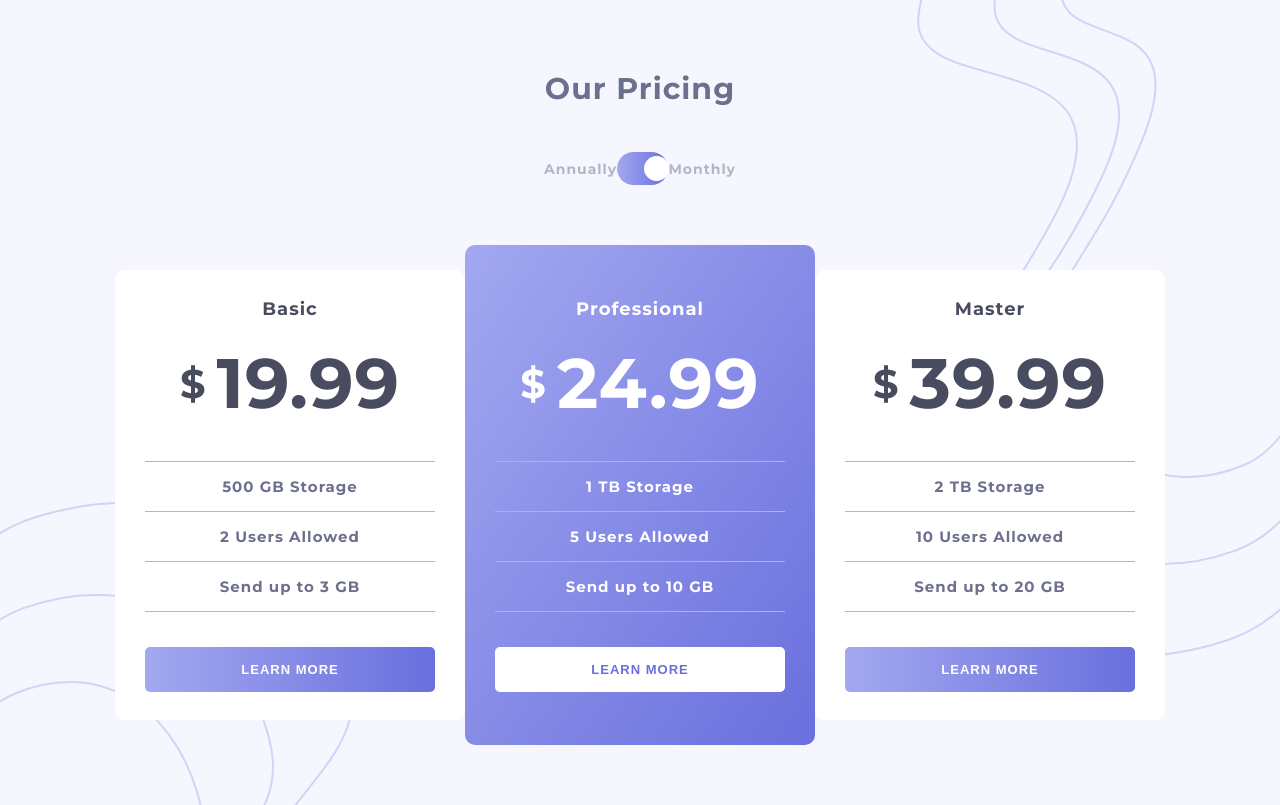
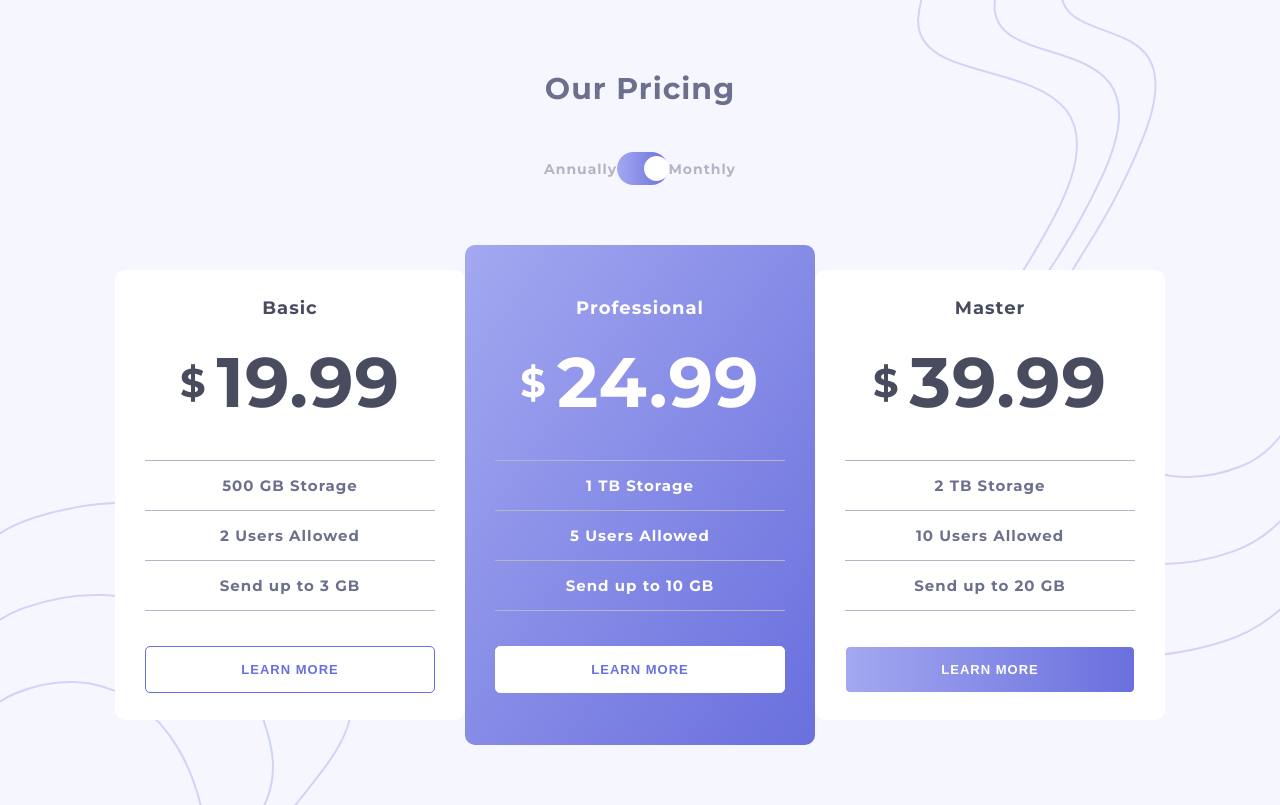
Before and after one commit to MicahJank/pricing-component, a React (Create React App) app: page / in a window 1280 px wide. In both pictures the pointer is over the button 290 px from the left and 669 px from the top of the page. Built offline with nearby package versions, Linux system fonts and the light colour scheme.

Commit message:
hover states are in effect

```diff
--- a/src/sass/card.scss
+++ b/src/sass/card.scss
@@ -53,7 +53,7 @@
         text-align: center;
         color: white;
         background: linear-gradient(to right,  hsl(236, 72%, 79%), hsl(237, 63%, 64%));
-        border: none;
+        border: 1px solid hsl(0, 0%, 100%);
         border-radius: 5px;
         padding: 15px 0;
         text-transform: uppercase;
@@ -64,6 +64,13 @@
 
         &:focus {
             outline: none;
+        }
+
+        &:hover {
+          color: hsl(237, 63%, 64%);
+          border: 1px solid hsl(237, 63%, 64%);
+          background: white;
+
         }
     }
 
@@ -81,5 +88,12 @@
     button {
         color: hsl(237, 63%, 64%);
         background: white;
+
+        &:hover {
+            color: white;
+            border: 1px solid white;
+            background: none;
+
+          }
     }
 }
--- a/src/sass/toggle.scss
+++ b/src/sass/toggle.scss
@@ -49,6 +49,10 @@
                 transform: translateX(23px);
                 transition: transform 0.1s;
             }
+
+            &:hover {
+                background: linear-gradient(to right,  hsla(236, 72%, 79%, 0.5), hsla(237, 63%, 64%, 0.5));
+            }
         }
     }
 }
```
